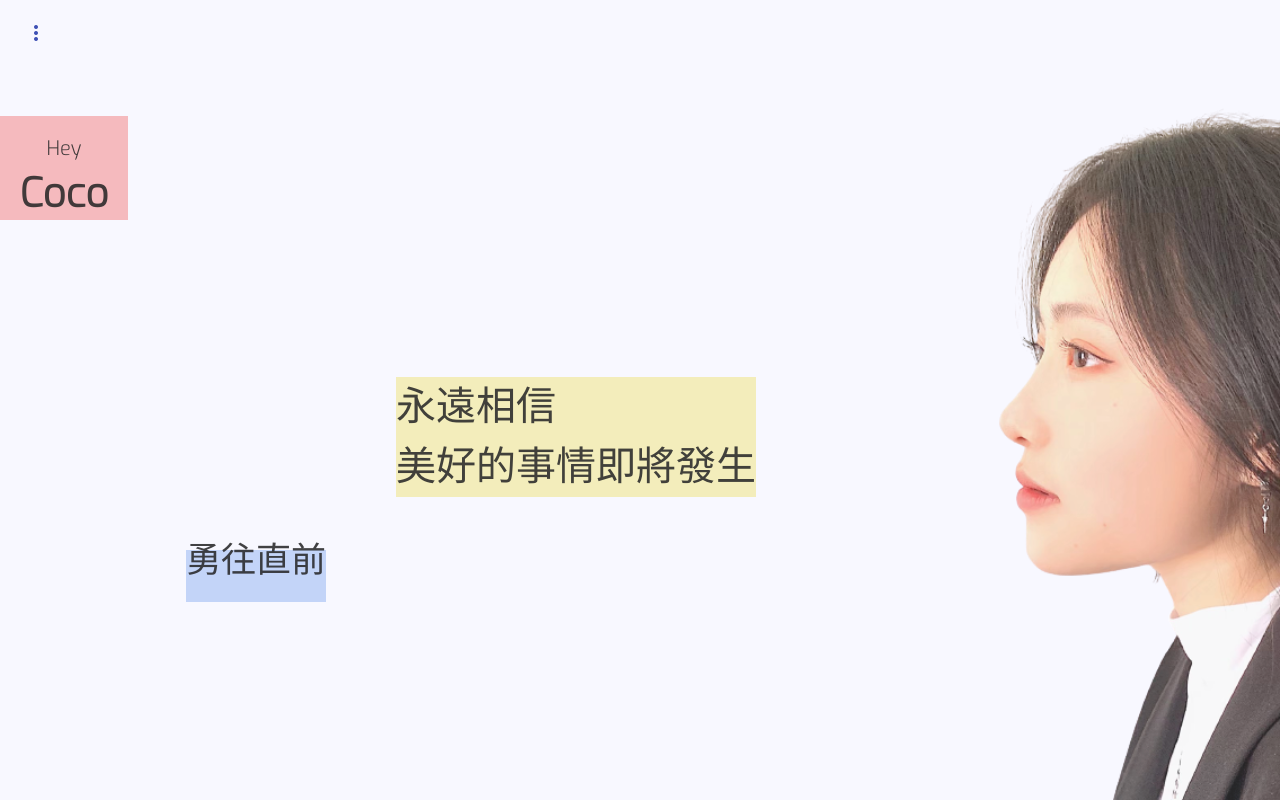
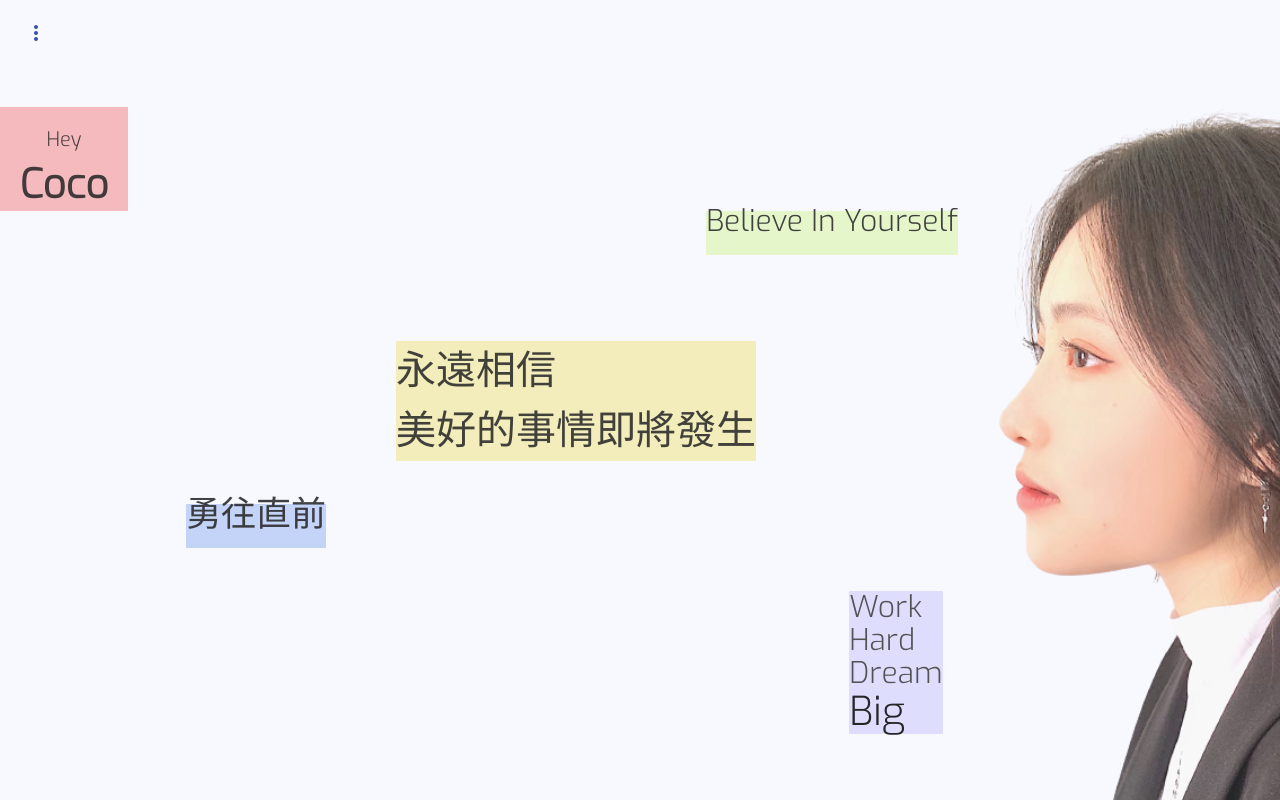
Before and after one commit to tjoyhohoant/cocolinzero, an Angular app: page /overview in a window 1280 px wide. Built offline with nearby package versions, Linux system fonts and the light colour scheme.

Commit message:
5 quotes

```diff
--- a/src/app/components/home/main/main.component.html
+++ b/src/app/components/home/main/main.component.html
@@ -14,10 +14,14 @@
                 勇往直前
             </span>
             <span class="home-quote-4">
-
+                Believe In Yourself
             </span>
             <span class="home-quote-5">
-
+                Work<br>
+                Hard<br>
+                <!-- <span style="font-weight: 900;">Hard</span><br> -->
+                Dream<br>
+                <span style="font-size: 40px; color: black;">Big</span>
             </span>
         </div>
 
--- a/src/app/components/home/main/main.component.scss
+++ b/src/app/components/home/main/main.component.scss
@@ -60,10 +60,25 @@
     background-color: rgba(93, 143, 236, 0.4);
 }
 .home-quote-4 {
+    font-size: 30px;
 
+    grid-column: 6 / 9;
+    grid-row: 3 / 4;
+    justify-self: center;
+
+    background-color: rgba(194, 243, 103, 0.4);
 }
 .home-quote-5 {
+    font-size: 30px;
+    line-height: 1.1;
 
+    grid-column: 7 / 9;
+    grid-row: 10 / 11;
+    justify-self: center;
+    // text-align: center;
+
+    color: rgb(54, 54, 54);
+    background-color: rgba(154, 143, 250, 0.3);
 }
 .home-quote-6 {
 
```
